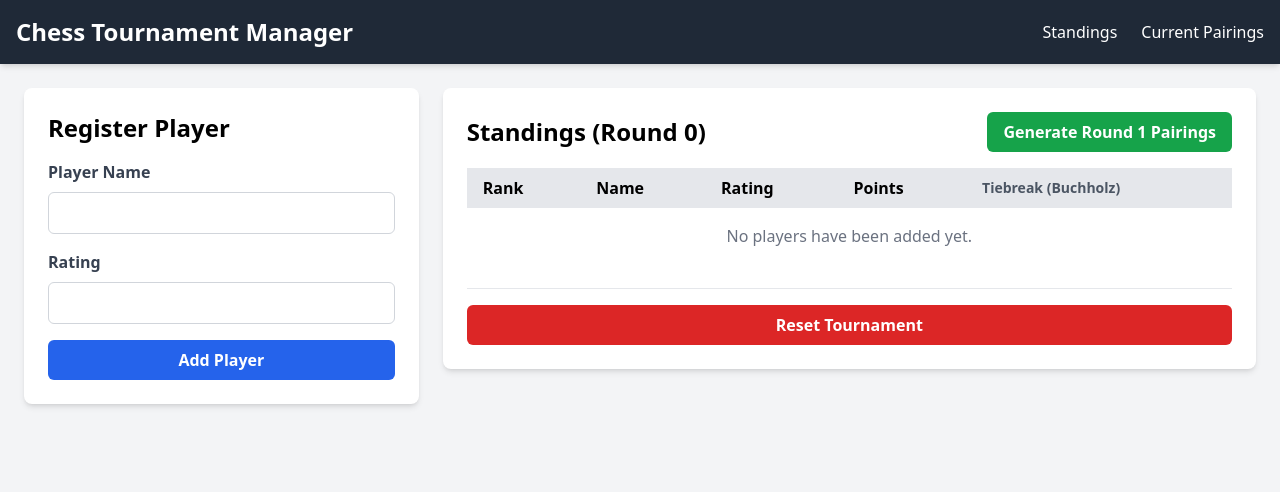
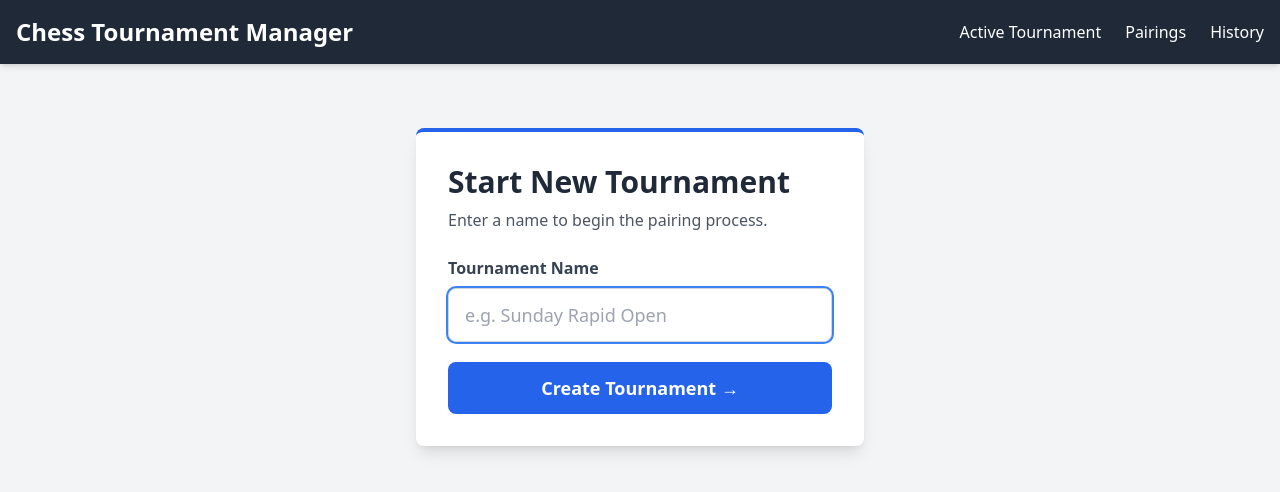
Before and after one commit to PoojanJaviya/Simple-Chess-Pairing-Software, a Flask app: page / in a window 1280 px wide. Shown: the top 492 px of the page. Run offline with Flask 3, Linux system fonts and the light colour scheme; data that the repository does not hold is empty; some libraries are stand-ins or nearby versions.

Commit message:
Added the tournament archieves

```diff
--- a/chess_tournament/pairing_logic.py
+++ b/chess_tournament/pairing_logic.py
@@ -78,7 +78,8 @@ def calculate_standings_with_tiebreaks(players, matches):
         p1, p2 = m['player1_SrNo'], m['player2_SrNo']
         # Add each other to their opponents list
         opponents_map[p1].append(p2)
-        opponents_map[p2].append(p1)
+        if p2 is not None:
+            opponents_map[p2].append(p1)
 
     # 3. Calculate Buchholz and convert rows to mutable dicts
     final_standings = []
--- a/chess_tournament/routes.py
+++ b/chess_tournament/routes.py
@@ -1,6 +1,6 @@
 import csv
 import io
-from flask import Blueprint, render_template, request, flash, redirect, url_for, make_response
+from flask import Blueprint, render_template, request, flash, redirect, url_for, make_response, session
 from . import db
 from . import pairing_logic
 
@@ -8,12 +8,19 @@ bp = Blueprint('main', __name__)
 
 @bp.route('/', methods=('GET', 'POST'))
 def index():
-    """Main page: lists players with tiebreaks."""
+    # 1. Check if Tournament Name is set in Session
+    tournament_name = session.get('tournament_name')
+
+    # If NO name is set, we just render the template.
+    # The template will handle showing the "Enter Name" form instead of the dashboard.
+    if not tournament_name:
+        return render_template('index.html', tournament_name=None)
+
+    # If Name IS set, proceed with Player Logic
     if request.method == 'POST':
         name = request.form['name']
         rating = request.form['rating']
         error = None
-
         if not name: error = 'Name is required.'
         elif not rating: error = 'Rating is required.'
 
@@ -27,87 +34,63 @@ def index():
             except ValueError as e:
                 flash(str(e), 'error')
             return redirect(url_for('main.index'))
-
         flash(error, 'error')
 
-    # Fetch data and calculate tiebreaks
-    raw_players = db.get_all_players_from_db()
-    matches = db.get_all_finished_matches_from_db()
-    # This new function returns a sorted list with 'buchholz' added
-    detailed_players = pairing_logic.calculate_standings_with_tiebreaks(raw_players, matches)
-
-    current_round = db.get_latest_round_number()
-    return render_template('index.html', players=detailed_players, current_round=current_round)
-
-
-@bp.route('/export_results')
-def export_results():
-    """Generates and downloads a CSV file of the final standings."""
+    # Calculate live standings
     raw_players = db.get_all_players_from_db()
     matches = db.get_all_finished_matches_from_db()
     detailed_players = pairing_logic.calculate_standings_with_tiebreaks(raw_players, matches)
+    current_round = db.get_latest_round_number()
 
-    # Create CSV in memory
-    si = io.StringIO()
-    cw = csv.writer(si)
+    return render_template('index.html', players=detailed_players, current_round=current_round, tournament_name=tournament_name)
 
-    # Write Header
-    cw.writerow(['Rank', 'Name', 'Rating', 'Points', 'Tiebreak (Buchholz)'])
+@bp.route('/set-name', methods=('POST',))
+def set_tournament_name():
+    """Sets the tournament name in the session to start the flow."""
+    name = request.form['tournament_name']
+    if name:
+        session['tournament_name'] = name
+        # Also ensure DB is clear for a fresh start
+        db.reset_tournament_in_db()
+        flash(f'Tournament "{name}" started! Now add players.', 'success')
+    return redirect(url_for('main.index'))
 
-    # Write Rows
-    for rank, p in enumerate(detailed_players, 1):
-        cw.writerow([rank, p['name'], p['rating'], p['points'], p['buchholz']])
-
-    output = make_response(si.getvalue())
-    output.headers["Content-Disposition"] = "attachment; filename=tournament_results.csv"
-    output.headers["Content-type"] = "text/csv"
-    return output
-
-
+# --- PAIRING & RESULTS ROUTES ---
 @bp.route('/generate-pairings', methods=('POST',))
 def generate_pairings():
-    """Generates pairings only if the previous round is complete."""
     if not db.are_all_results_in():
         flash('Cannot generate next round. The current round must be concluded first.', 'error')
         return redirect(url_for('main.view_pairings'))
-
     players = db.get_all_players_from_db()
     if len(players) < 2:
-        flash('You need at least two players to generate pairings.', 'error')
+        flash('You need at least two players.', 'error')
         return redirect(url_for('main.index'))
-
     latest_round = db.get_latest_round_number()
     next_round = latest_round + 1
-
     if next_round == 1:
         pairings = pairing_logic.generate_first_round_pairs(players)
     else:
         history = db.get_match_history_from_db()
         pairings = pairing_logic.generate_swiss_pairs(players, history)
-
     db.add_pairings_to_db(pairings, next_round)
 
-    for p1_sr_no, p2_sr_no in pairings:
-        if p2_sr_no is None:
-            db.update_player_score_in_db(p1_sr_no, 1.0)
-            flash('BYE point awarded successfully.', 'info')
+    # Auto-win byes
+    for p1, p2 in pairings:
+        if p2 is None:
+            db.update_player_score_in_db(p1, 1.0)
             break
 
-    flash(f'Round {next_round} pairings generated successfully!', 'success')
+    flash(f'Round {next_round} pairings generated!', 'success')
     return redirect(url_for('main.view_pairings'))
-
 
 @bp.route('/pairings')
 def view_pairings():
-    """Displays the current pairings."""
     pairings = db.get_current_pairings_from_db()
     current_round = db.get_latest_round_number()
     return render_template('pairings.html', pairings=pairings, current_round=current_round)
 
-
 @bp.route('/record-result', methods=('POST',))
 def record_result():
-    """Handles result changes, reversing old scores and applying new ones."""
     table_no = int(request.form['table_no'])
     new_result = request.form['result']
     player1_sr_no = int(request.form['player1_sr_no'])
@@ -117,45 +100,88 @@ def record_result():
     old_match = db.get_match_by_table_no(table_no)
     old_result = old_match['result']
 
-    # 1. Reverse old score
-    if old_result == '1-0':
-        db.update_player_score_in_db(player1_sr_no, -1.0)
-    elif old_result == '0-1' and player2_sr_no:
-        db.update_player_score_in_db(player2_sr_no, -1.0)
+    # Reverse old score
+    if old_result == '1-0': db.update_player_score_in_db(player1_sr_no, -1.0)
+    elif old_result == '0-1' and player2_sr_no: db.update_player_score_in_db(player2_sr_no, -1.0)
     elif old_result == '0.5-0.5':
         db.update_player_score_in_db(player1_sr_no, -0.5)
-        if player2_sr_no:
-            db.update_player_score_in_db(player2_sr_no, -0.5)
+        if player2_sr_no: db.update_player_score_in_db(player2_sr_no, -0.5)
 
-    # 2. Apply new result
+    # Apply new result
     db.update_match_result_in_db(table_no, new_result)
-
-    # 3. Add new score
-    if new_result == '1-0':
-        db.update_player_score_in_db(player1_sr_no, 1.0)
-    elif new_result == '0-1' and player2_sr_no:
-        db.update_player_score_in_db(player2_sr_no, 1.0)
+    if new_result == '1-0': db.update_player_score_in_db(player1_sr_no, 1.0)
+    elif new_result == '0-1' and player2_sr_no: db.update_player_score_in_db(player2_sr_no, 1.0)
     elif new_result == '0.5-0.5':
         db.update_player_score_in_db(player1_sr_no, 0.5)
-        if player2_sr_no:
-            db.update_player_score_in_db(player2_sr_no, 0.5)
+        if player2_sr_no: db.update_player_score_in_db(player2_sr_no, 0.5)
 
-    flash(f'Result for Board {request.form["board_display_number"]} updated!', 'success')
+    flash(f'Result updated!', 'success')
     return redirect(url_for('main.view_pairings'))
-
 
 @bp.route('/conclude-round', methods=('POST',))
 def conclude_round():
-    """Finalizes the current round."""
     current_round = db.get_latest_round_number()
     db.conclude_round_in_db()
     flash(f'Round {current_round} has been concluded.', 'success')
     return redirect(url_for('main.index'))
 
+# --- HISTORY & END TOURNAMENT ROUTES ---
 
-@bp.route('/reset-tournament', methods=('POST',))
-def reset_tournament():
-    """Resets the tournament by deleting all data."""
+@bp.route('/end-tournament', methods=('POST',))
+def end_tournament():
+    # Get name from Session (preferred) or form
+    tournament_name = session.get('tournament_name') or request.form.get('tournament_name')
+
+    if not tournament_name:
+        flash("Error: Tournament name missing.", "error")
+        return redirect(url_for('main.index'))
+
+    # Calculate Final Standings
+    raw_players = db.get_all_players_from_db()
+    matches = db.get_all_finished_matches_from_db()
+    final_standings = pairing_logic.calculate_standings_with_tiebreaks(raw_players, matches)
+
+    # Archive
+    tournament_id = db.save_tournament_to_history(tournament_name, final_standings)
+
+    # Clear Session to allow new tournament
+    session.pop('tournament_name', None)
+
+    flash(f'Tournament "{tournament_name}" archived successfully!', 'success')
+    return redirect(url_for('main.tournament_details', tournament_id=tournament_id, is_fresh=1))
+
+@bp.route('/history')
+def history():
+    tournaments = db.get_all_tournaments()
+    return render_template('history.html', tournaments=tournaments)
+
+@bp.route('/history/<int:tournament_id>')
+def tournament_details(tournament_id):
+    is_fresh = request.args.get('is_fresh', 0)
+    metadata = db.get_tournament_details(tournament_id)
+    standings = db.get_tournament_standings(tournament_id)
+    return render_template('tournament_details.html', tournament=metadata, standings=standings, is_fresh=is_fresh)
+
+@bp.route('/export_history/<int:tournament_id>')
+def export_history(tournament_id):
+    metadata = db.get_tournament_details(tournament_id)
+    standings = db.get_tournament_standings(tournament_id)
+
+    si = io.StringIO()
+    cw = csv.writer(si)
+    cw.writerow(['Rank', 'Name', 'Rating', 'Points', 'Tiebreak (Buchholz)'])
+    for p in standings:
+        cw.writerow([p['rank'], p['name'], p['rating'], p['points'], p['buchholz']])
+
+    output = make_response(si.getvalue())
+    filename = f"{metadata['name'].replace(' ', '_')}_results.csv"
+    output.headers["Content-Disposition"] = f"attachment; filename={filename}"
+    output.headers["Content-type"] = "text/csv"
+    return output
+
+@bp.route('/reset-and-home')
+def reset_and_home():
     db.reset_tournament_in_db()
-    flash('Tournament has been reset. All players and pairings deleted.', 'success')
+    session.pop('tournament_name', None) # Clear session
+    flash('Board cleared.', 'success')
     return redirect(url_for('main.index'))
--- a/chess_tournament/templates/index.html
+++ b/chess_tournament/templates/index.html
@@ -1,6 +1,39 @@
 {% extends 'layout.html' %}
 
 {% block content %}
+
+<!-- STATE 1: NO TOURNAMENT STARTED (Ask Name First) -->
+{% if not tournament_name %}
+<div class="max-w-md mx-auto mt-10">
+    <div class="bg-white p-8 rounded-lg shadow-lg border-t-4 border-blue-600">
+        <h2 class="text-3xl font-bold mb-2 text-gray-800">Start New Tournament</h2>
+        <p class="text-gray-600 mb-6">Enter a name to begin the pairing process.</p>
+
+        <form action="{{ url_for('main.set_tournament_name') }}" method="post">
+            <div class="mb-5">
+                <label class="block text-gray-700 font-bold mb-2">Tournament Name</label>
+                <input type="text" name="tournament_name" placeholder="e.g. Sunday Rapid Open" required autofocus
+                       class="w-full px-4 py-3 border border-gray-300 rounded-lg focus:outline-none focus:ring-2 focus:ring-blue-500 text-lg">
+            </div>
+            <button type="submit" class="w-full bg-blue-600 text-white font-bold py-3 px-4 rounded-lg hover:bg-blue-700 transition duration-300 text-lg">
+                Create Tournament &rarr;
+            </button>
+        </form>
+    </div>
+</div>
+
+<!-- STATE 2: DASHBOARD (Name is set) -->
+{% else %}
+<div class="mb-6 flex justify-between items-center border-b pb-4">
+    <div>
+        <h1 class="text-3xl font-bold text-gray-800">{{ tournament_name }}</h1>
+        <p class="text-sm text-gray-500">Tournament in Progress</p>
+    </div>
+    <a href="{{ url_for('main.reset_and_home') }}" onclick="return confirm('Quit this tournament? Data will be lost.')" class="text-red-500 hover:text-red-700 font-medium">
+        Quit / Reset
+    </a>
+</div>
+
 <div class="grid grid-cols-1 md:grid-cols-3 gap-6">
     <!-- Player Registration Form -->
     <div class="md:col-span-1">
@@ -35,15 +68,9 @@
                             {% endif %}
                         </button>
                     </form>
-                    <!-- New Export Button -->
-                    {% if current_round > 0 %}
-                    <a href="{{ url_for('main.export_results') }}" class="bg-indigo-600 text-white font-bold py-2 px-4 rounded-md hover:bg-indigo-700 transition duration-300 flex items-center">
-                        Download CSV
-                    </a>
-                    {% endif %}
                 </div>
             </div>
-            <div class="overflow-x-auto">
+            <div class="overflow-x-auto mb-6">
                 <table class="min-w-full bg-white">
                     <thead class="bg-gray-200">
                         <tr>
@@ -51,8 +78,7 @@
                             <th class="py-2 px-4 text-left">Name</th>
                             <th class="py-2 px-4 text-left">Rating</th>
                             <th class="py-2 px-4 text-left">Points</th>
-                            <!-- New Tiebreak Column -->
-                            <th class="py-2 px-4 text-left text-gray-600 text-sm">Tiebreak (Buchholz)</th>
+                            <th class="py-2 px-4 text-left text-gray-600 text-sm">Tiebreak</th>
                         </tr>
                     </thead>
                     <tbody>
@@ -66,18 +92,33 @@
                         </tr>
                         {% else %}
                         <tr>
-                            <td colspan="5" class="py-4 px-4 text-center text-gray-500">No players have been added yet.</td>
+                            <td colspan="5" class="py-4 px-4 text-center text-gray-500">No players registered yet.</td>
                         </tr>
                         {% endfor %}
                     </tbody>
                 </table>
             </div>
-            <div class="mt-6 border-t pt-4">
-                <form action="{{ url_for('main.reset_tournament') }}" method="post" onsubmit="return confirm('Are you sure you want to reset the entire tournament? This will delete all players and results.');">
-                    <button type="submit" class="w-full bg-red-600 text-white font-bold py-2 px-4 rounded-md hover:bg-red-700 transition duration-300">Reset Tournament</button>
-                </form>
+
+            <!-- END TOURNAMENT SECTION -->
+            {% if current_round > 0 %}
+            <div class="border-t pt-6 bg-gray-50 p-4 rounded-md">
+                <div class="flex justify-between items-center">
+                    <div>
+                        <h3 class="text-lg font-bold">Conclude Tournament</h3>
+                        <p class="text-sm text-gray-600">Archive results for <strong>{{ tournament_name }}</strong></p>
+                    </div>
+                    <form action="{{ url_for('main.end_tournament') }}" method="post">
+                        <!-- Name is already in session, but we can pass it implicitly -->
+                        <button type="submit" class="bg-indigo-600 text-white font-bold py-2 px-6 rounded-md hover:bg-indigo-700 transition duration-300" onclick="return confirm('Archive results and end tournament?');">
+                            End & Save
+                        </button>
+                    </form>
+                </div>
             </div>
+            {% endif %}
+
         </div>
     </div>
 </div>
+{% endif %}
 {% endblock %}
--- a/chess_tournament/templates/layout.html
+++ b/chess_tournament/templates/layout.html
@@ -35,15 +17,15 @@
         <div class="container mx-auto flex justify-between items-center">
             <h1 class="text-2xl font-bold">Chess Tournament Manager</h1>
             <ul class="flex space-x-6">
-                <!-- **BUG FIX**: Changed "Players" to "Standings" for clarity -->
-                <li><a href="{{ url_for('main.index') }}" class="hover:text-gray-300">Standings</a></li>
-                <li><a href="{{ url_for('main.view_pairings') }}" class="hover:text-gray-300">Current Pairings</a></li>
+                <li><a href="{{ url_for('main.index') }}" class="hover:text-gray-300">Active Tournament</a></li>
+                <li><a href="{{ url_for('main.view_pairings') }}" class="hover:text-gray-300">Pairings</a></li>
+                <!-- NEW HISTORY TAB -->
+                <li><a href="{{ url_for('main.history') }}" class="hover:text-gray-300">History</a></li>
             </ul>
         </div>
     </nav>
 
     <main class="container mx-auto p-6">
-        <!-- Flash messages will appear here -->
         {% with messages = get_flashed_messages(with_categories=true) %}
             {% if messages %}
                 {% for category, message in messages %}
```
Also changed, not shown: other parts of chess_tournament/templates/layout.html (+4 -22 lines), chess_tournament/db.py (+42 -33 lines), chess_tournament/schema.sql (+22 -3 lines), chess_tournament/templates/history.html (added, +34 -0 lines), chess_tournament/templates/tournament_details.html (added, +64 -0 lines).
